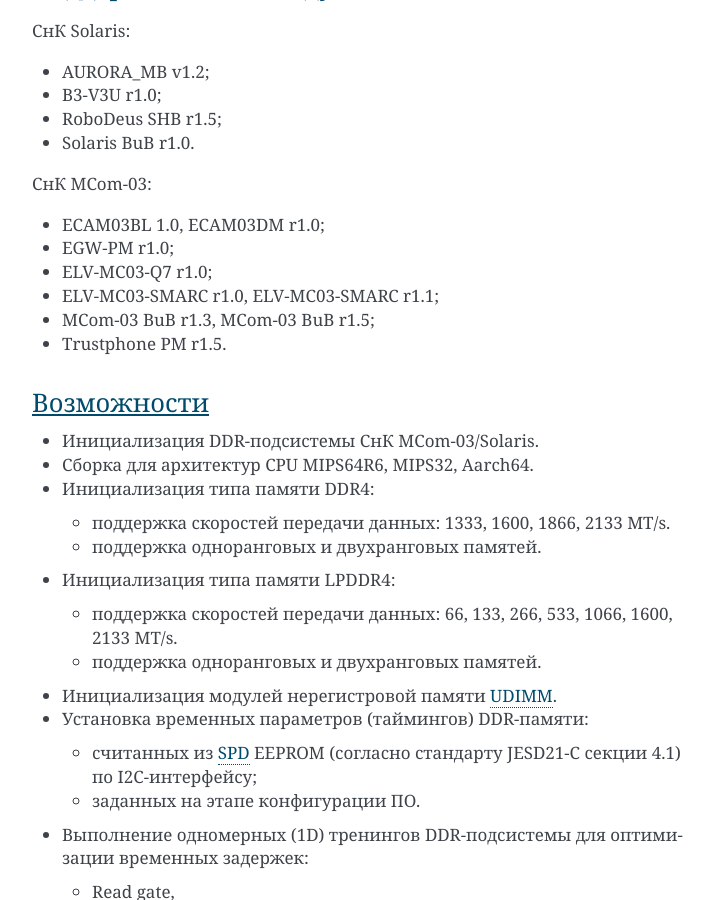
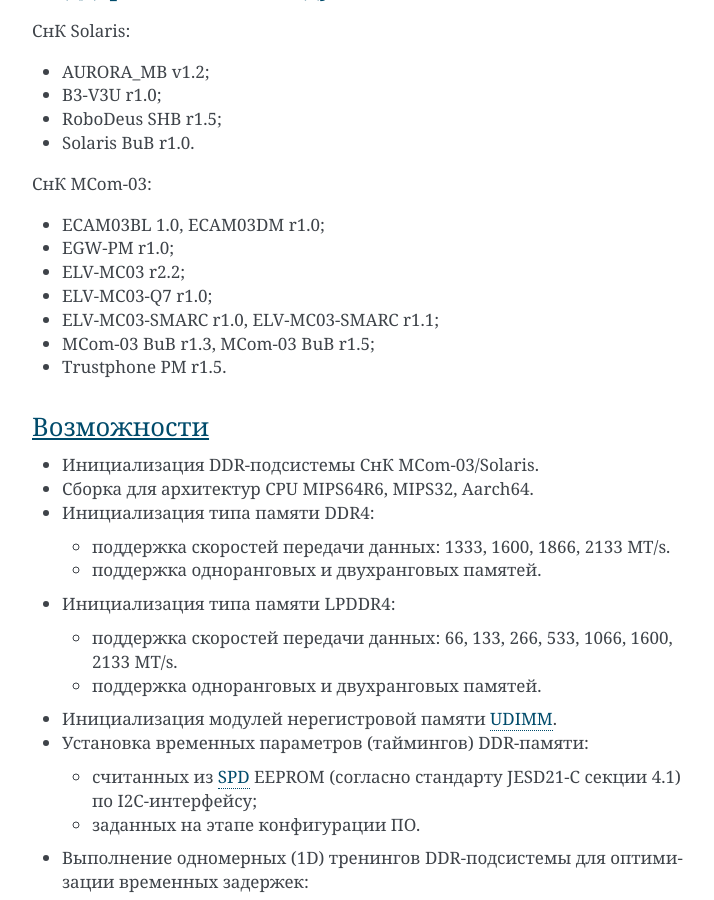
Before and after one commit to elvees/ddrinit, a Sphinx documentation site: the page built from doc/index.rst, in a window 1280 px wide and 900 px high, scrolled down 1002 px. Shown: the whole window, without its empty margins (388-1102 px from the left). Built offline with Sphinx 7.4.7, drawn with Linux system fonts in a browser that asks for light colours.

Commit message:
mcom03: Add ELV-MC03 support
This config is based on trustphonepm_defconfig.

Issue: #MCOM03SW-2083
Change-Id: Ib63099886a95d719b128ee3825279e01243a1c6e

```diff
--- a/doc/index.rst
+++ b/doc/index.rst
@@ -30,6 +30,7 @@
 
 * ECAM03BL 1.0, ECAM03DM r1.0;
 * EGW-PM r1.0;
+* ELV-MC03 r2.2;
 * ELV-MC03-Q7 r1.0;
 * ELV-MC03-SMARC r1.0, ELV-MC03-SMARC r1.1;
 * MCom-03 BuB r1.3, MCom-03 BuB r1.5;
```
Also changed, not shown: 1 other file.
